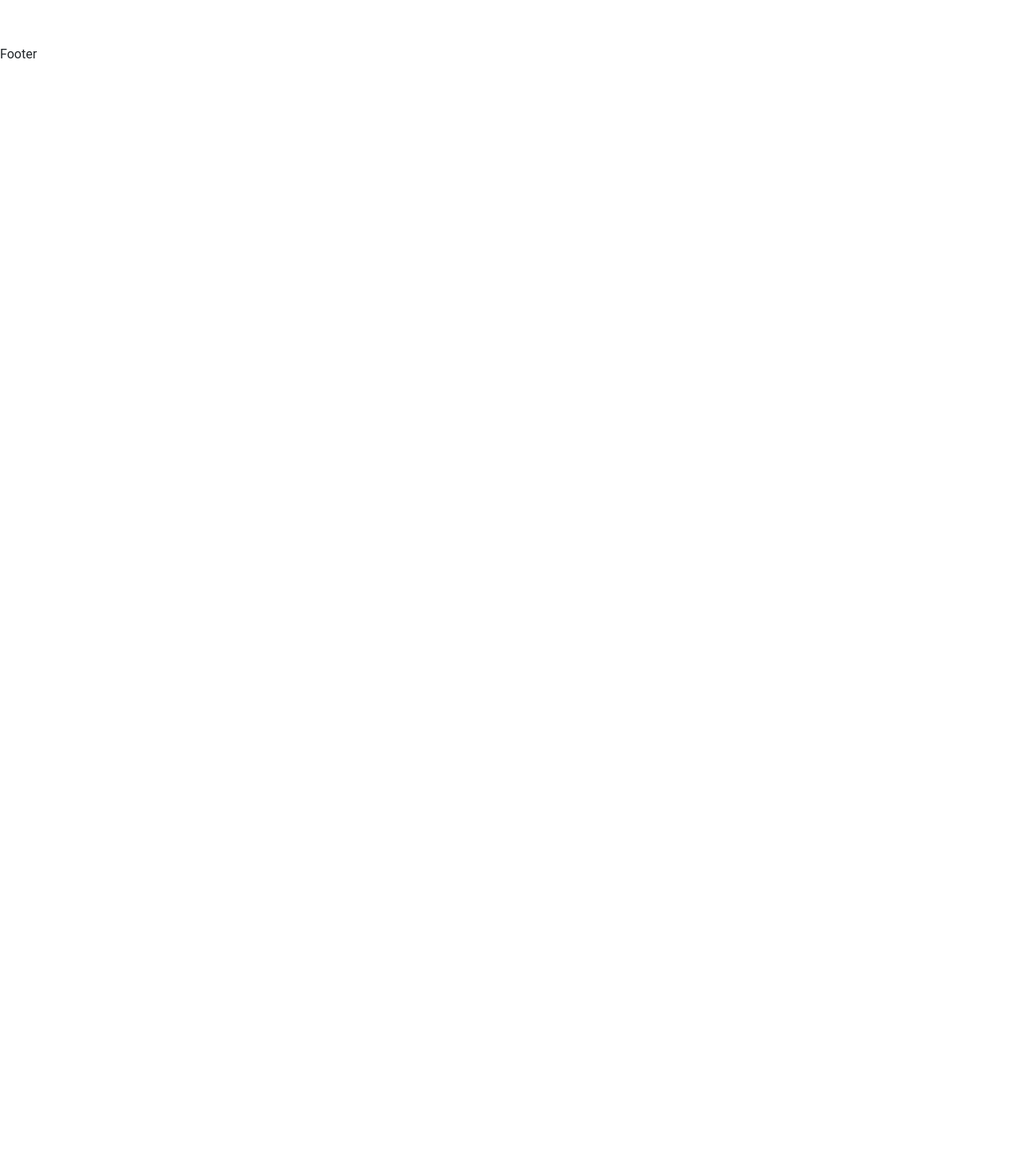
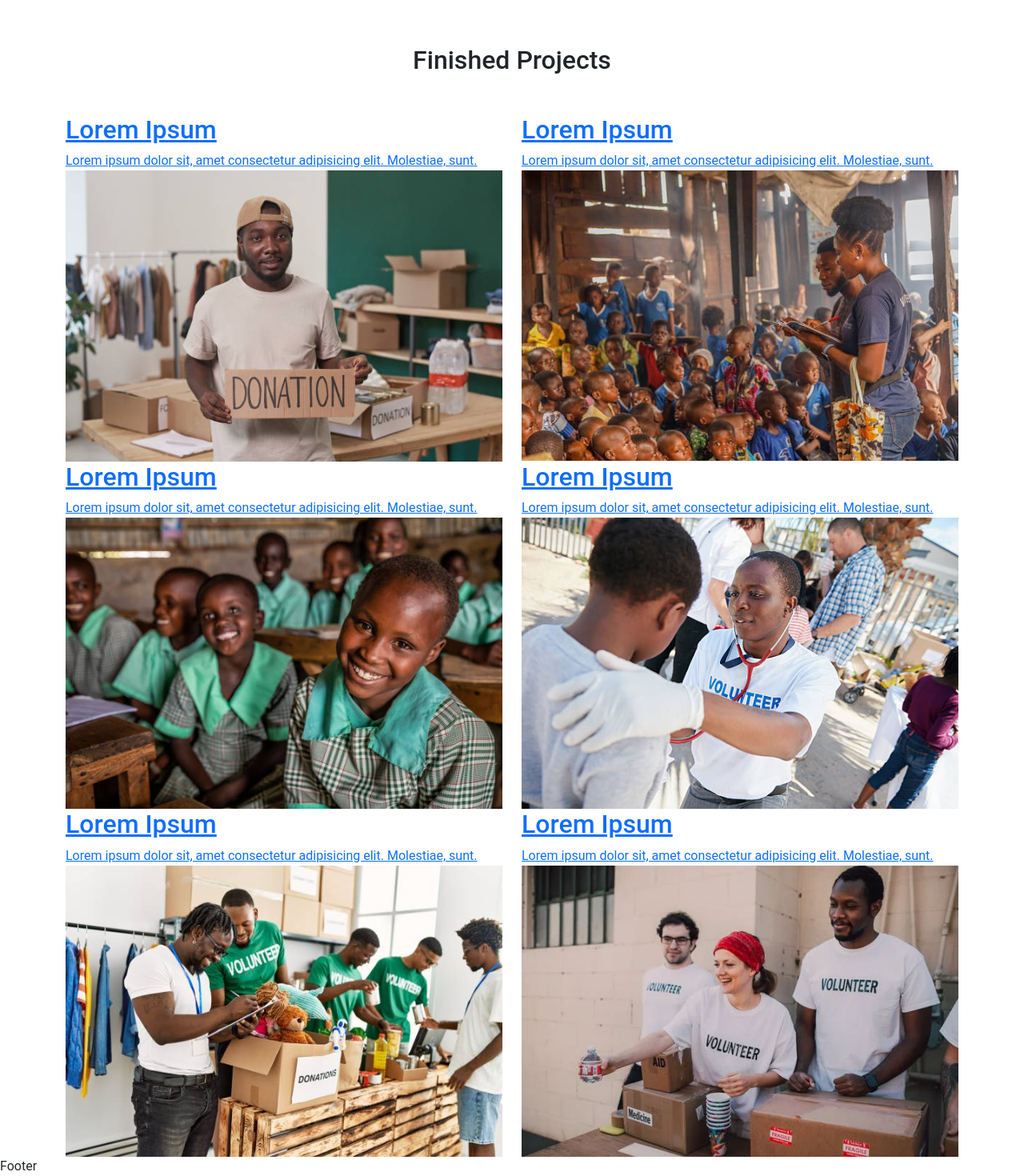
Before and after one commit to zeredogo/krypto-zone-charity, a React (Create React App) app: page / in a window 1280 px wide. Shown: the part 3357-4827 px from the top of the page at 80% size. Before the commit the page ends 3437 px from the top, so only its background shows below. Built offline with nearby package versions, Linux system fonts and the light colour scheme.

Commit message:
updating commit

```diff
--- a/src/App.js
+++ b/src/App.js
@@ -9,6 +9,7 @@ import About from './component/About';
 import Stories from './component/Stories';
 import Projects from './component/Projects';
 import Team from './component/Team';
+import FinishedProject from './component/FinishedProject';
 
 const App = () => {
   return (
@@ -19,6 +20,7 @@ const App = () => {
         <Stories />
         <Projects />
         <Team />
+        <FinishedProject />
         <Footer />
     </section>
   )
--- a/src/component/FinishedProject.jsx
+++ b/src/component/FinishedProject.jsx
@@ -1,101 +1,107 @@
 import React from 'react';
+import Finished1 from "../images/finished-6.jpg";
+import Finished2 from "../images/finished-2.jpeg";
+import Finished3 from "../images/finished-3.jpg";
+import Finished4 from "../images/finished-4.jpg";
+import Finished5 from "../images/finished-5.jpg";
+import Finished6 from "../images/finished-7.webp";
 
 const FinishedProject = () => {
   return (
 
        <section>
-        <div class="container">
-          <div class="text-center">
-            <h2 class="mb-5">Finished Projects</h2>
+        <div className="container">
+          <div className="text-center">
+            <h2 className="mb-5">Finished Projects</h2>
           </div>
-          <div class="row no-gutters">
-            <div class="col-lg-6">
-              <a class="project-item" href="">
-                <span class="text">
-                  <span class="des">
+          <div className="row no-gutters">
+            <div className="col-lg-6">
+              <a className="project-item" href="">
+                <span className="text">
+                  <span className="des">
                     <h2>Lorem Ipsum</h2>
-                    <p class="mb-0">
+                    <p className="mb-0">
                       Lorem ipsum dolor sit, amet consectetur
                       adipisicing elit. Molestiae, sunt.
                     </p>
                   </span>
                 </span>
-                <img src="images/finished-6.jpg" class="img-fluid" alt="">
+                <img src={Finished1} className="img-fluid" alt=""/>
               </a>
             </div>
 
-            <div class="col-lg-6">
-              <a class="project-item" href="">
-                <span class="text">
-                  <span class="des">
+            <div className="col-lg-6">
+              <a className="project-item" href="">
+                <span className="text">
+                  <span className="des">
                     <h2>Lorem Ipsum</h2>
-                    <p class="mb-0">
+                    <p className="mb-0">
                       Lorem ipsum dolor sit, amet consectetur
                       adipisicing elit. Molestiae, sunt.
                     </p>
                   </span>
                 </span>
-                <img src="images/finished-2.jpeg" class="img-fluid" alt="">
+                <img src={Finished2} className="img-fluid" alt=""/>
               </a>
             </div>
 
-            <div class="col-lg-6">
-              <a class="project-item" href="">
-                <span class="text">
-                  <span class="des">
+            <div className="col-lg-6">
+              <a className="project-item" href="">
+                <span className="text">
+                  <span className="des">
                     <h2>Lorem Ipsum</h2>
-                    <p class="mb-0">
+                    <p className="mb-0">
                       Lorem ipsum dolor sit, amet consectetur
                       adipisicing elit. Molestiae, sunt.
                     </p>
                   </span>
                 </span>
-                <img src="images/finished-3.jpg" class="img-fluid" alt="">
+                <img src={Finished3} className="img-fluid" alt=""/>
               </a>
             </div>
 
-            <div class="col-lg-6">
-              <a class="project-item" href="">
-                <span class="text">
-                  <span class="des">
+            <div className="col-lg-6">
+              <a className="project-item" href="">
+                <span className="text">
+                  <span className="des">
                     <h2>Lorem Ipsum</h2>
-                    <p class="mb-0">
+                    <p className="mb-0">
                       Lorem ipsum dolor sit, amet consectetur
                       adipisicing elit. Molestiae, sunt.
                     </p>
                   </span>
                 </span>
-                <img src="images/finished-4.jpg" class="img-fluid" alt="">
+                <img src={Finished4} className="img-fluid" alt="" />
               </a>
             </div>
 
-            <div class="col-lg-6">
-              <a class="project-item" href="">
-                <span class="text">
-                  <span class="des">
+            <div className="col-lg-6">
+              <a className="project-item" href="">
+                <span className="text">
+                  <span className="des">
                     <h2>Lorem Ipsum</h2>
-                    <p class="mb-0">
+                    <p className="mb-0">
                       Lorem ipsum dolor sit, amet consectetur
                       adipisicing elit. Molestiae, sunt.
                     </p>
                   </span>
                 </span>
-                <img src="images/finished-5.jpg" class="img-fluid" alt="">
+                <img src={Finished5} className="img-fluid" alt="" />
               </a>
             </div>
 
-            <div class="col-lg-6">
-              <a class="project-item" href="">
-                <span class="text">
-                  <span class="des">
+            <div className="col-lg-6">
+              <a className="project-item" href="">
+                <span className="text">
+                  <span className="des">
                     <h2>Lorem Ipsum</h2>
-                    <p class="mb-0">
+                    <p className="mb-0">
                       Lorem ipsum dolor sit, amet consectetur
                       adipisicing elit. Molestiae, sunt.
                     </p>
                   </span>
                 </span>
-                <img src="images/finished-7.webp" class="img-fluid" alt="">
+                <img src={Finished6} className="img-fluid" alt="" />
               </a>
             </div>
 
@@ -106,4 +112,4 @@ const FinishedProject = () => {
   )
 }
 
-export default FinishedProject
+export default FinishedProject;
```
